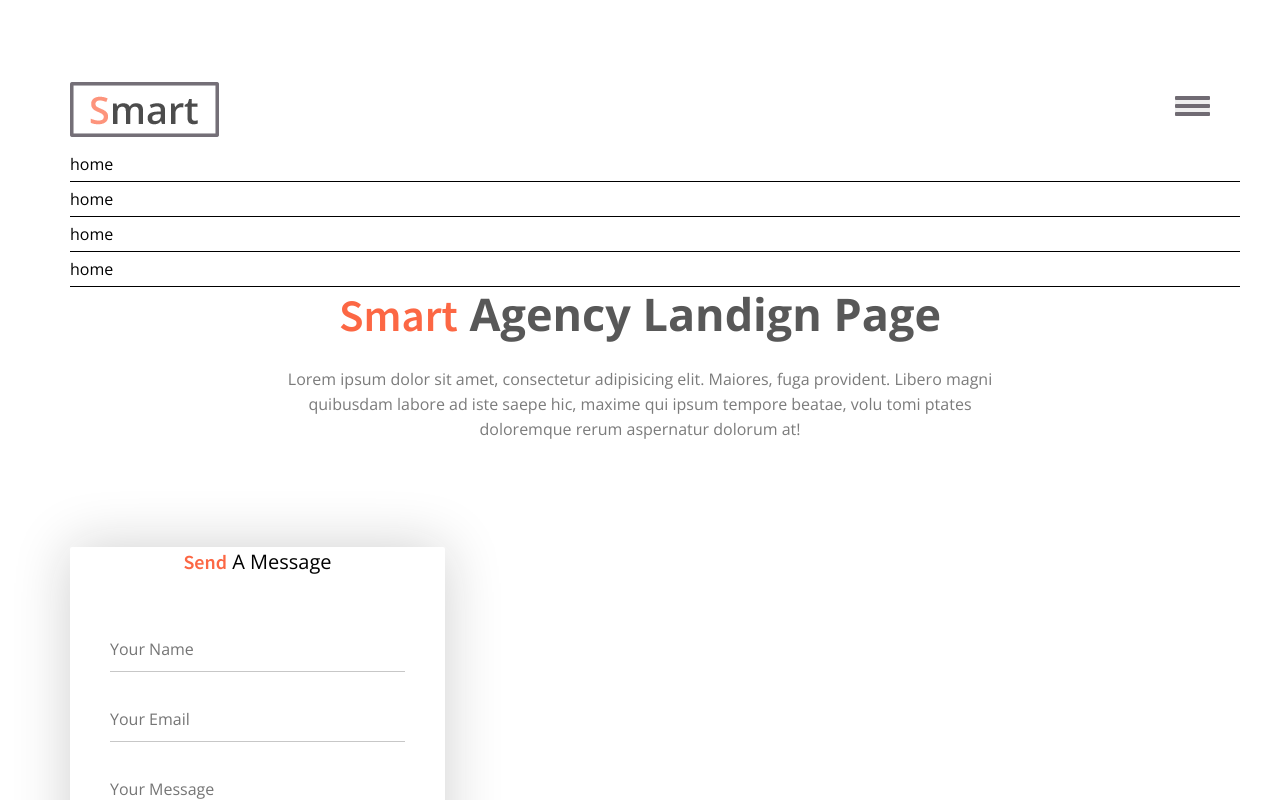
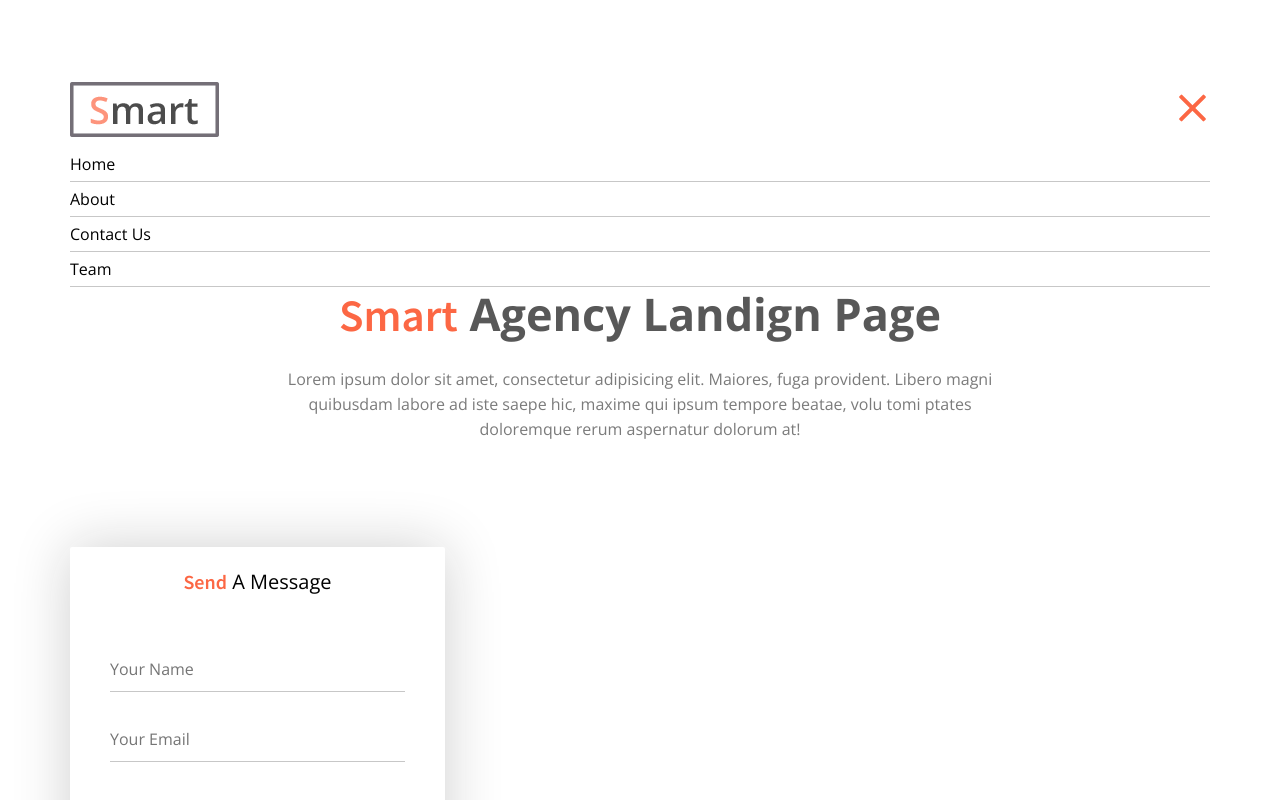
Before and after one commit to levenokk/levenokkWebSite1, a website: page app/index.html in a window 1280 px wide. Both pictures are taken after a click on the button 1192 px from the left and 106 px from the top of the page. Shown: the top 800 px of the page. Drawn offline with nearby package versions, Linux system fonts and the light colour scheme.

Commit message:
adaptacion header

```diff
--- a/app/index.html
+++ b/app/index.html
@@ -28,10 +28,10 @@
               </button>
               <nav class="header__nav-inner">
                 <ul class="header__list">
-                  <li class="header__list-item"><a href="#">home</a></li>
-                  <li class="header__list-item"><a href="#">home</a></li>
-                  <li class="header__list-item"><a href="#">home</a></li>
-                  <li class="header__list-item"><a href="#">home</a></li>
+                  <li class="header__list-item"><a href="#">Home</a></li>
+                  <li class="header__list-item"><a href="#">About</a></li>
+                  <li class="header__list-item"><a href="#">Contact Us</a></li>
+                  <li class="header__list-item"><a href="#">Team</a></li>
                 </ul>
               </nav>
             </div>
@@ -67,7 +67,7 @@
     </div>
     </div>
   </header>
-  <div class="working-process">
+  <!-- <div class="working-process">
     <div class="container">
       <div class="row">
         <div class="col-12">
@@ -483,7 +483,7 @@
         </div>
       </div>
     </div>
-  </footer>
+  </footer> -->
   <script src="https://ajax.googleapis.com/ajax/libs/jquery/3.4.1/jquery.min.js"></script>
   <script src="js/libs.min.js"></script>
   <script src="js/main.js"></script>
--- a/app/js/main.js
+++ b/app/js/main.js
@@ -2,6 +2,7 @@ $(function () {
 
     $('.menu-btn').on('click', function () {
         $('.header__nav-inner').slideToggle();
+        $(this).toggleClass('menu-btn__active');
     })
 
     $('.clients-said__slider-wrapper').slick({
--- a/app/scss/style.scss
+++ b/app/scss/style.scss
@@ -56,9 +56,6 @@ ul {
 .header {
   padding-top: 82px;
   padding-bottom: 100px;
-  .container {
-    position: relative;
-  }
 }
 
 .header__navigation {
@@ -66,6 +63,10 @@ ul {
   justify-content: space-between;
   align-items: center;
   margin-bottom: 150px;
+  position: relative;
+  &-active {
+    margin-bottom: 0;
+  }
 }
 
 .menu-btn {
@@ -74,8 +75,25 @@ ul {
   position: relative;
   border: none;
   outline: none;
+  background-color: inherit;
   &:focus {
     outline: none;
+  }
+  &.menu-btn__active {
+    .menu-btn__line {
+      background-color: $orange;
+      &:nth-child(1) {
+        transform: rotate(-45deg);
+        top: 8px;
+      }
+      &:nth-child(2) {
+        opacity: 0;
+      }
+      &:nth-child(3) {
+        transform: rotate(45deg);
+        top: 8px;
+      }
+    }
   }
   &__line {
     width: 100%;
@@ -84,14 +102,18 @@ ul {
     border-radius: 1px;
     position: absolute;
     transform: translateY(-50%);
+    transition: all 0.2s linear;
     &:nth-child(1) {
       top: 0;
+      transition-delay: 0.1s;
     }
     &:nth-child(2) {
       top: 8px;
+      transition-delay: 0.1s;
     }
     &:nth-child(3) {
       top: 16px;
+      transition-delay: 0.1s;
     }
   }
 }
@@ -99,19 +121,28 @@ ul {
 .header__nav-inner {
   position: absolute;
   display: none;
-  left: 15px;
+  left: 0px;
   top: 70px;
   width: 100%;
+  background-color: #fff;
 }
 .header__list {
   width: 100%;
 }
 .header__list-item {
   width: 100%;
-  border-bottom: 1px solid black;
+  border-bottom: 1px solid $gray;
   padding-bottom: 5px;
   margin-bottom: 5px;
+  transition: all 0.2s ease-in;
+  &:hover {
+    background-color: $orange;
+    a {
+      color: #fff;
+    }
+  }
   a {
+    transition: all 0.2s ease-in;
     width: 100%;
   }
 }
@@ -127,6 +158,7 @@ ul {
   background-color: rgb(255, 255, 255);
   box-shadow: 0px 0px 57px 0px rgba(20, 20, 21, 0.2);
   margin-bottom: 20px;
+  padding: 20px 0;
   form {
     input {
       width: 295/375 * 100%;
@@ -164,9 +196,15 @@ ul {
       padding: 22px 61px 17px 72px;
       border: none;
       outline: none;
+      &:hover {
+        .send__message-arrow {
+          transform: translateX(12px);
+        }
+      }
       .send__message-arrow {
         color: #fff;
         margin-left: 12px;
+        transition: all 0.3s ease-in;
       }
     }
   }
@@ -583,7 +621,7 @@ ul {
   line-height: 55px;
 }
 
-.footer{
+.footer {
   padding-bottom: 55px;
 }
 
@@ -609,7 +647,7 @@ ul {
     background-color: #d3d3d3;
     transition: all 0.3s linear;
     color: #fff;
-    border-radius: 50%;;
+    border-radius: 50%;
     display: flex;
     justify-content: center;
     align-items: center;
```
Also changed, not shown: app/css/style.min.css.
